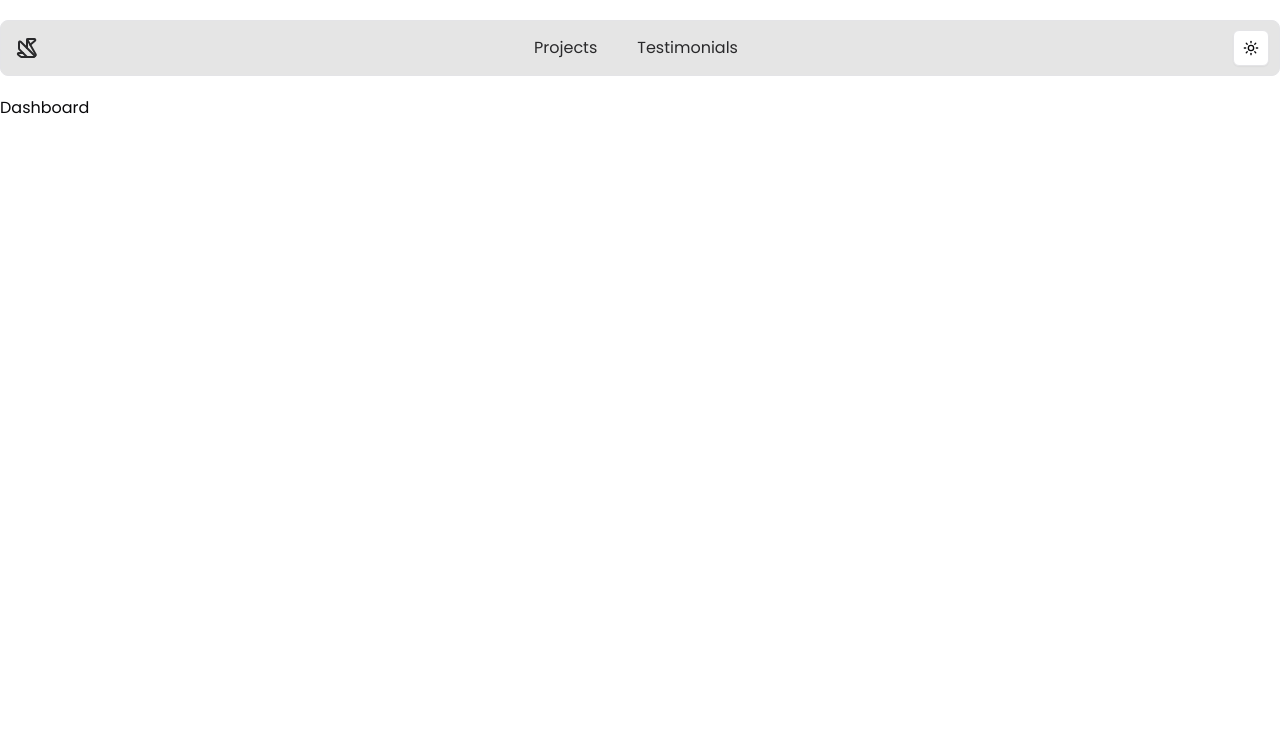
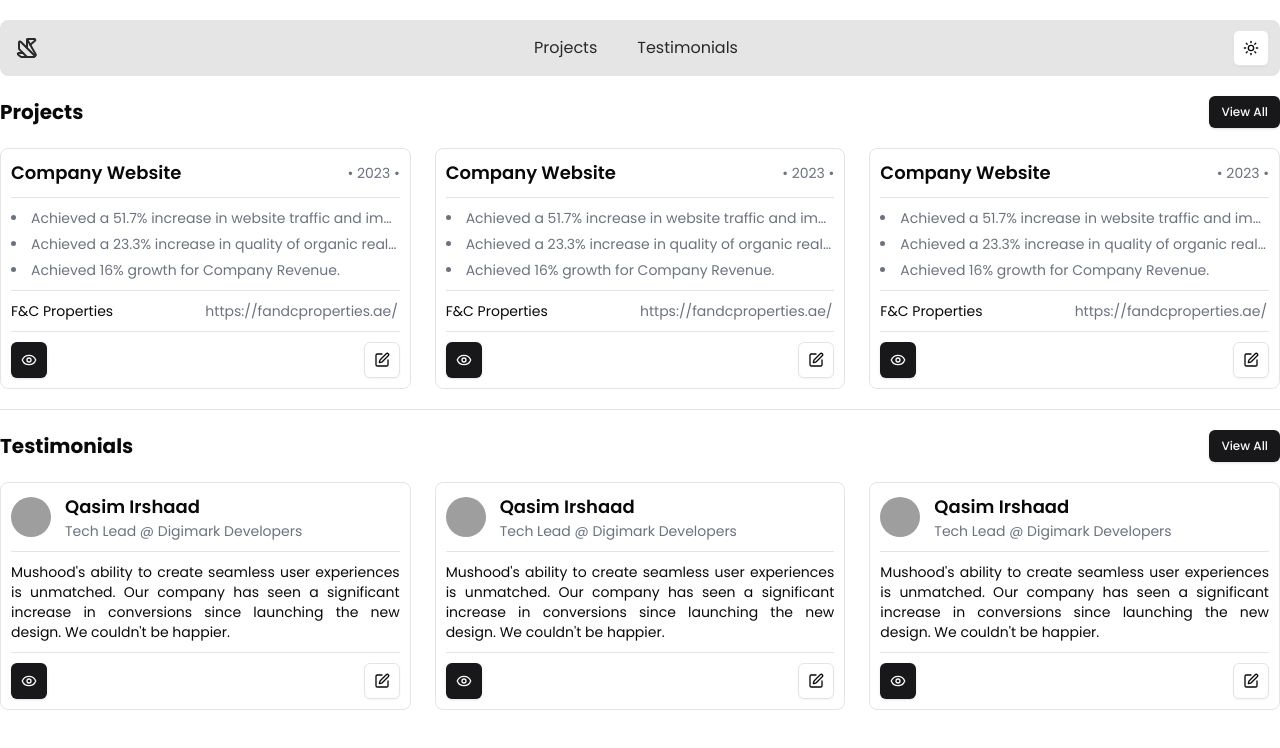
Before and after one commit to DivineDemon/portfolio-panel, a React (Vite) app: page / in a window 1280 px wide. Shown: the top 748 px of the page. Built offline with nearby package versions, Linux system fonts and the light colour scheme; grey boxes are pictures that could not be loaded.

Commit message:
- Project Card - Navbar - Testimonial Card - Dashboard - Global Layout

```diff
--- a/src/components/layout.tsx
+++ b/src/components/layout.tsx
@@ -7,7 +7,7 @@ const Layout = () => {
   return (
     <MaxWidthWrapper>
       <Navbar />
-      <div className="flex h-[calc(100vh-116px)] w-full items-start justify-start">
+      <div className="flex w-full items-start justify-start">
         <Outlet />
       </div>
     </MaxWidthWrapper>
--- a/src/components/navbar.tsx
+++ b/src/components/navbar.tsx
@@ -1,13 +1,16 @@
 import { Origami } from "lucide-react";
+import { Link } from "react-router-dom";
 
 import { ModeToggle } from "./mode-toggle";
 
 const Navbar = () => {
   return (
-    <nav className="sticky left-0 top-0 w-full py-5">
+    <nav className="sticky left-0 top-0 z-[1] w-full px-5 py-5 xl:px-0">
       <div className="flex h-14 w-full items-center justify-between rounded-lg border bg-black/10 pl-3.5 pr-2.5 backdrop-blur-sm">
-        <Origami className="opacity-85 transition-all duration-200 hover:opacity-100" />
-        <div className="flex items-center justify-center gap-10">
+        <Link to="/">
+          <Origami className="opacity-85 transition-all duration-200 hover:opacity-100" />
+        </Link>
+        <div className="flex items-center justify-center gap-10 text-sm md:text-base">
           <span className="opacity-85 transition-all duration-200 hover:opacity-100">
             Projects
           </span>
--- /dev/null
+++ b/src/components/project/project-card.tsx
@@ -0,0 +1,59 @@
+import { Edit, Eye } from "lucide-react";
+
+import { cn } from "@/lib/utils";
+
+import { Button } from "../ui/button";
+
+interface ProjectCardProps {
+  className?: string;
+}
+
+const ProjectCard = ({ className }: ProjectCardProps) => {
+  return (
+    <div
+      className={cn(
+        "flex w-full flex-col items-center justify-center gap-2.5 rounded-lg border p-2.5 backdrop-blur-sm transition-all duration-200 hover:bg-white/5 hover:shadow-md",
+        className
+      )}
+    >
+      <div className="flex w-full items-center justify-center border-b pb-2.5">
+        <span className="w-full text-left text-lg font-semibold">
+          Company Website
+        </span>
+        <span className="w-full text-right text-sm text-gray-500">
+          &#8226;&nbsp;2023&nbsp;&#8226;
+        </span>
+      </div>
+      <ul className="flex w-full list-inside list-disc flex-col items-center justify-center gap-1.5 border-b pb-2.5">
+        {[
+          "Achieved a 51.7% increase in website traffic and impressions.",
+          "Achieved a 23.3% increase in quality of organic real-estate leads.",
+          "Achieved 16% growth for Company Revenue.",
+        ].map((item, idx) => (
+          <li
+            key={idx}
+            className="w-full overflow-hidden truncate text-left text-sm text-gray-500"
+          >
+            {item}
+          </li>
+        ))}
+      </ul>
+      <div className="flex w-full items-center justify-center border-b pb-2.5">
+        <span className="flex-1 text-left text-sm">F&C Properties</span>
+        <span className="flex-1 text-left text-sm text-gray-500">
+          https://fandcproperties.ae/
+        </span>
+      </div>
+      <div className="flex w-full items-center justify-between">
+        <Button variant="default" size="icon">
+          <Eye />
+        </Button>
+        <Button variant="outline" size="icon">
+          <Edit className="size-[1.2rem]" />
+        </Button>
+      </div>
+    </div>
+  );
+};
+
+export default ProjectCard;
--- /dev/null
+++ b/src/components/testimonial/testimonial-card.tsx
@@ -0,0 +1,51 @@
+import { Edit, Eye } from "lucide-react";
+
+import { cn } from "@/lib/utils";
+
+import { Button } from "../ui/button";
+
+interface TestimonialCardProps {
+  className?: string;
+}
+
+const TestimonialCard = ({ className }: TestimonialCardProps) => {
+  return (
+    <div
+      className={cn(
+        "flex w-full flex-col items-center justify-center gap-2.5 rounded-lg border p-2.5 backdrop-blur-sm transition-all duration-200 hover:bg-white/5 hover:shadow-md",
+        className
+      )}
+    >
+      <div className="flex w-full items-center justify-center gap-3.5">
+        <img
+          src="https://ui.shadcn.com/avatars/04.png"
+          alt="avatar"
+          className="aspect-square size-10 rounded-full"
+        />
+        <div className="flex flex-1 flex-col items-center justify-center">
+          <span className="w-full text-left text-lg font-semibold">
+            Qasim Irshaad
+          </span>
+          <span className="w-full text-left text-sm text-gray-500">
+            Tech Lead @ Digimark Developers
+          </span>
+        </div>
+      </div>
+      <p className="line-clamp-4 w-full text-pretty border-t pt-2.5 text-justify text-sm">
+        Mushood's ability to create seamless user experiences is unmatched. Our
+        company has seen a significant increase in conversions since launching
+        the new design. We couldn't be happier.
+      </p>
+      <div className="flex w-full items-center justify-between border-t pt-2.5">
+        <Button variant="default" size="icon">
+          <Eye />
+        </Button>
+        <Button variant="outline" size="icon">
+          <Edit className="size-[1.2rem]" />
+        </Button>
+      </div>
+    </div>
+  );
+};
+
+export default TestimonialCard;
--- /dev/null
+++ b/src/components/ui/input.tsx
@@ -0,0 +1,22 @@
+import * as React from "react";
+
+import { cn } from "@/lib/utils";
+
+const Input = React.forwardRef<HTMLInputElement, React.ComponentProps<"input">>(
+  ({ className, type, ...props }, ref) => {
+    return (
+      <input
+        type={type}
+        className={cn(
+          "flex h-9 w-full rounded-md border border-input bg-transparent px-3 py-1 text-base shadow-sm transition-colors file:border-0 file:bg-transparent file:text-sm file:font-medium file:text-foreground placeholder:text-muted-foreground focus-visible:outline-none focus-visible:ring-1 focus-visible:ring-ring disabled:cursor-not-allowed disabled:opacity-50 md:text-sm",
+          className
+        )}
+        ref={ref}
+        {...props}
+      />
+    );
+  }
+);
+Input.displayName = "Input";
+
+export { Input };
--- a/src/pages/dashboard.tsx
+++ b/src/pages/dashboard.tsx
@@ -1,5 +1,53 @@
+import { Link } from "react-router-dom";
+
+import ProjectCard from "@/components/project/project-card";
+import TestimonialCard from "@/components/testimonial/testimonial-card";
+import { buttonVariants } from "@/components/ui/button";
+import { cn } from "@/lib/utils";
+
 const Dashboard = () => {
-  return <div>Dashboard</div>;
+  return (
+    <div className="flex w-full flex-col items-start justify-start gap-5 px-5 pb-5 xl:px-0">
+      <div className="flex w-full items-center justify-center">
+        <span className="flex-1 text-left text-xl font-bold">Projects</span>
+        <Link
+          to="/projects"
+          className={cn(
+            buttonVariants({
+              variant: "default",
+              size: "sm",
+            })
+          )}
+        >
+          View All
+        </Link>
+      </div>
+      <div className="grid w-full grid-cols-1 gap-6 md:grid-cols-2 xl:grid-cols-3">
+        {[...Array(3)].map((_, idx) => (
+          <ProjectCard key={idx} className="col-span-1" />
+        ))}
+      </div>
+      <div className="flex w-full items-center justify-center border-t pt-5">
+        <span className="flex-1 text-left text-xl font-bold">Testimonials</span>
+        <Link
+          to="/testimonials"
+          className={cn(
+            buttonVariants({
+              variant: "default",
+              size: "sm",
+            })
+          )}
+        >
+          View All
+        </Link>
+      </div>
+      <div className="grid w-full grid-cols-1 gap-6 md:grid-cols-2 xl:grid-cols-3">
+        {[...Array(3)].map((_, idx) => (
+          <TestimonialCard key={idx} />
+        ))}
+      </div>
+    </div>
+  );
 };
 
 export default Dashboard;
```
